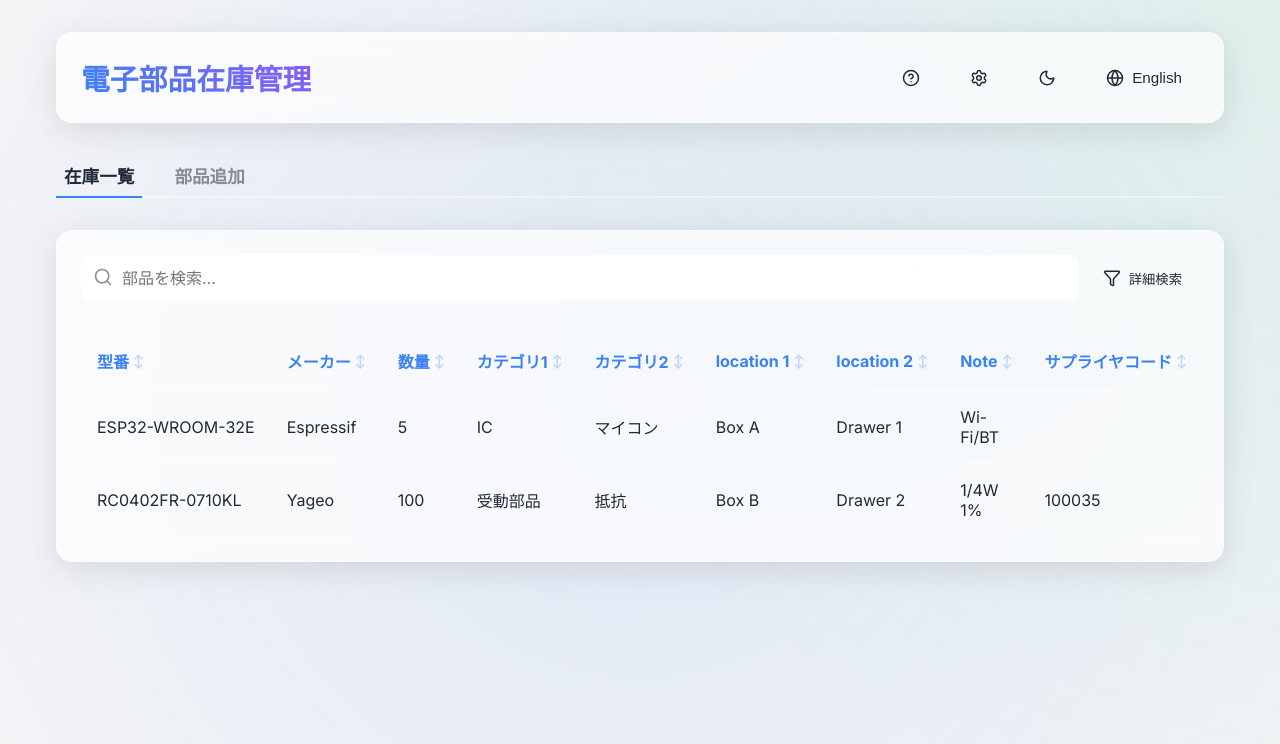
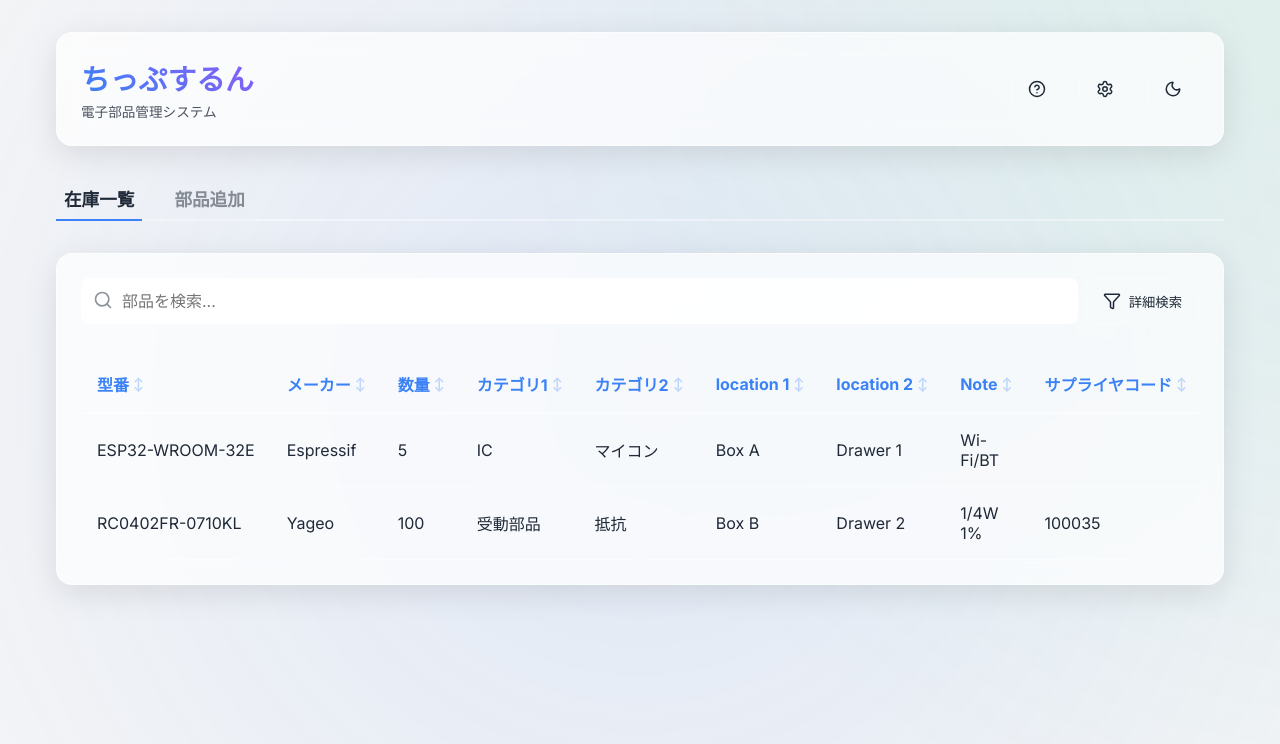
Before and after one commit to jp7dki/PartInventrySystem, a React (Vite) app: page / in a window 1280 px wide. Shown: the top 744 px of the page. Built offline with nearby package versions, Linux system fonts and the light colour scheme.

Commit message:
feat: Remove English translation toggle and update app title to ちっぷするん

```diff
--- a/src/App.jsx
+++ b/src/App.jsx
@@ -1,6 +1,6 @@
 import React, { useState, useEffect } from 'react';
 import { useTranslation } from 'react-i18next';
-import { Globe, Moon, Sun, Settings, HelpCircle } from 'lucide-react';
+import { Moon, Sun, Settings, HelpCircle } from 'lucide-react';
 import InventoryList from './components/InventoryList';
 import AddItem from './components/AddItem';
 import HelpModal from './components/HelpModal';
@@ -43,11 +43,6 @@ function App() {
 
   const toggleTheme = () => {
     setTheme(prev => (prev === 'light' ? 'dark' : 'light'));
-  };
-
-  const toggleLanguage = () => {
-    const newLang = i18n.language === 'ja' ? 'en' : 'ja';
-    i18n.changeLanguage(newLang);
   };
 
   const saveSettings = () => {
@@ -216,7 +211,10 @@ function App() {
       )}
 
       <header className="glass-panel">
-        <h1>{t('app_title')}</h1>
+        <div style={{ display: 'flex', flexDirection: 'column' }}>
+          <h1 style={{ marginBottom: '0.2rem' }}>ちっぷするん</h1>
+          <span style={{ fontSize: '0.85rem', opacity: 0.8, fontWeight: 500 }}>電子部品管理システム</span>
+        </div>
         <div className="header-controls">
           <button className="btn btn-outline" onClick={() => setShowHelp(true)} title="使い方">
             <HelpCircle size={18} />
@@ -226,10 +224,6 @@ function App() {
           </button>
           <button className="btn btn-outline" onClick={toggleTheme} title={t('theme_toggle')}>
             {theme === 'light' ? <Moon size={18} /> : <Sun size={18} />}
-          </button>
-          <button className="btn btn-outline" onClick={toggleLanguage} title={t('lang_toggle')}>
-            <Globe size={18} />
-            {t('lang_toggle')}
           </button>
         </div>
       </header>
```
